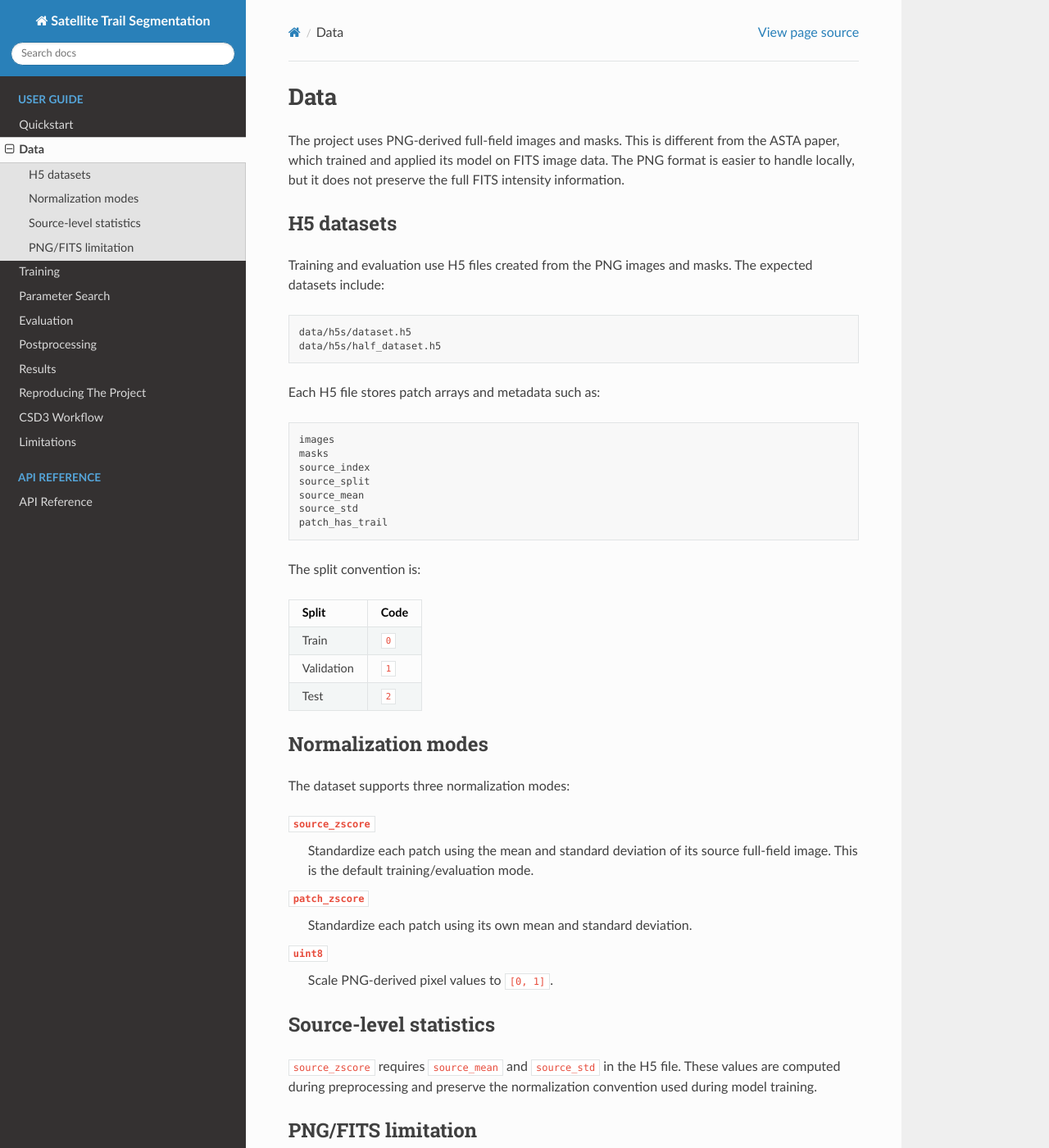
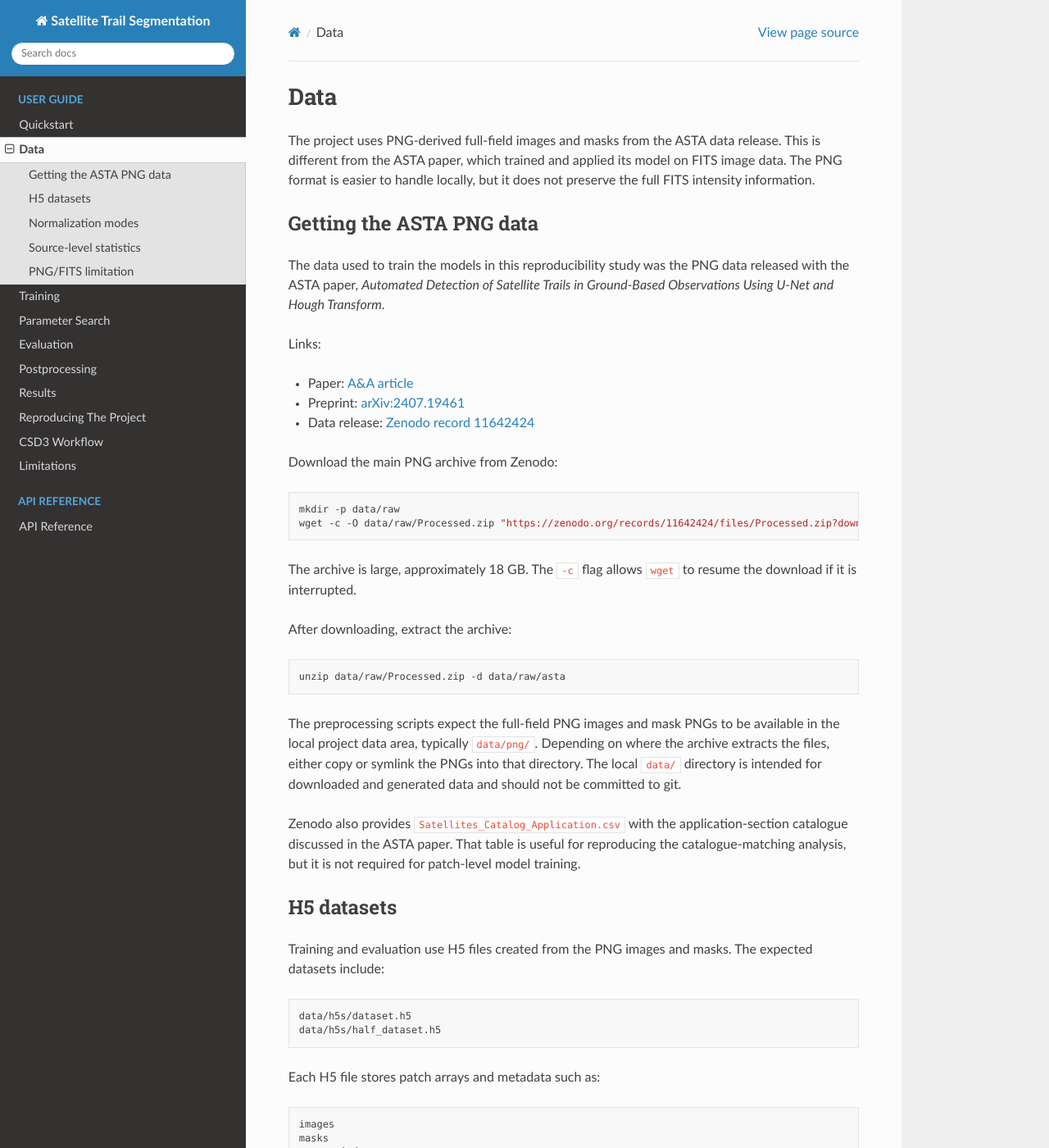
Before and after one commit to Andrew-Pfaff/satellite_trails, a Sphinx documentation site: the page built from docs/source/data.rst, in a window 1280 px wide and 1400 px high. Shown: the whole window at 82% size. Built offline with Sphinx 7.4.7 and the Read the Docs theme 3.1.0, drawn with Linux system fonts in a browser that asks for light colours.

Commit message:
Added instructions for acquiring the data

```diff
--- a/docs/source/data.rst
+++ b/docs/source/data.rst
@@ -1,7 +1,37 @@
 Data
 ====
 
-The project uses PNG-derived full-field images and masks. This is different from the ASTA paper, which trained and applied its model on FITS image data. The PNG format is easier to handle locally, but it does not preserve the full FITS intensity information.
+The project uses PNG-derived full-field images and masks from the ASTA data release. This is different from the ASTA paper, which trained and applied its model on FITS image data. The PNG format is easier to handle locally, but it does not preserve the full FITS intensity information.
+
+Getting the ASTA PNG data
+-------------------------
+
+The data used to train the models in this reproducibility study was the PNG data released with the ASTA paper, *Automated Detection of Satellite Trails in Ground-Based Observations Using U-Net and Hough Transform*.
+
+Links:
+
+* Paper: `A&A article <https://www.aanda.org/articles/aa/full_html/2024/12/aa51663-24/aa51663-24.html>`__
+* Preprint: `arXiv:2407.19461 <https://arxiv.org/abs/2407.19461>`__
+* Data release: `Zenodo record 11642424 <https://zenodo.org/records/11642424>`__
+
+Download the main PNG archive from Zenodo:
+
+.. code-block:: bash
+
+   mkdir -p data/raw
+   wget -c -O data/raw/Processed.zip "https://zenodo.org/records/11642424/files/Processed.zip?download=1"
+
+The archive is large, approximately 18 GB. The ``-c`` flag allows ``wget`` to resume the download if it is interrupted.
+
+After downloading, extract the archive:
+
+.. code-block:: bash
+
+   unzip data/raw/Processed.zip -d data/raw/asta
+
+The preprocessing scripts expect the full-field PNG images and mask PNGs to be available in the local project data area, typically ``data/png/``. Depending on where the archive extracts the files, either copy or symlink the PNGs into that directory. The local ``data/`` directory is intended for downloaded and generated data and should not be committed to git.
+
+Zenodo also provides ``Satellites_Catalog_Application.csv`` with the application-section catalogue discussed in the ASTA paper. That table is useful for reproducing the catalogue-matching analysis, but it is not required for patch-level model training.
 
 H5 datasets
 -----------
```
Also changed, not shown: README.md (+16 -0 lines).
